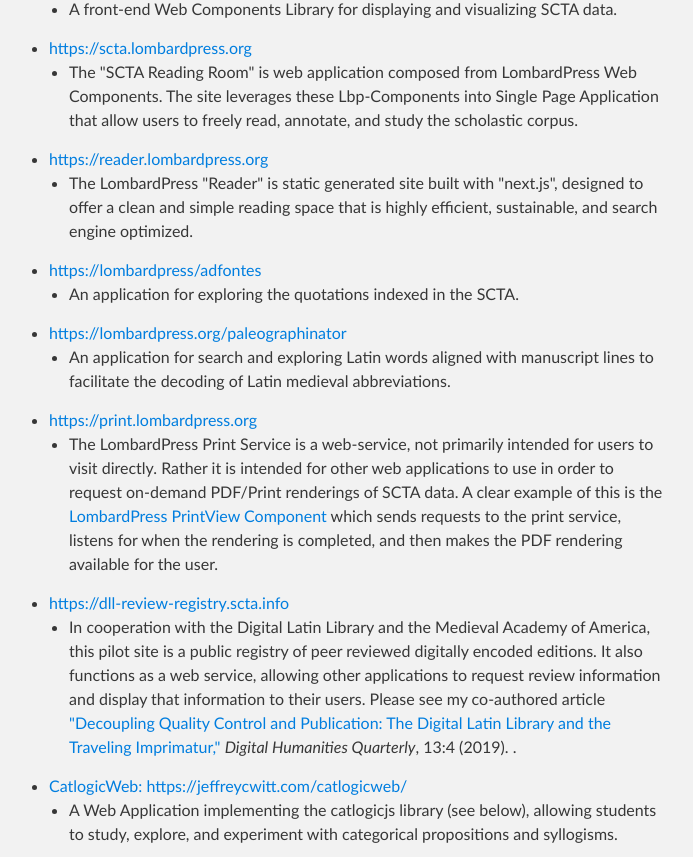
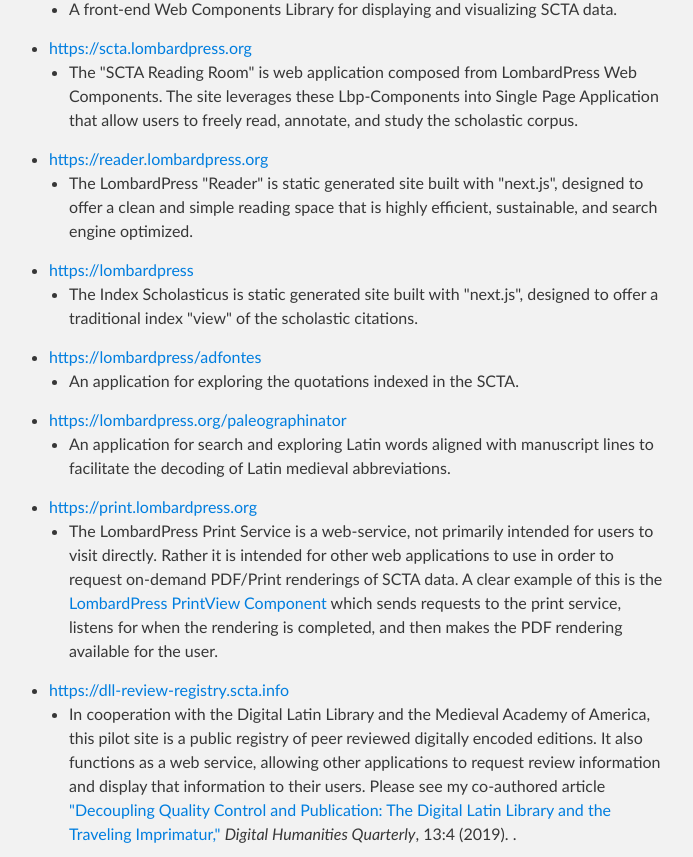
Before and after one commit to jeffreycwitt/jeffreycwitt.github.io, a Jekyll site: the page built from pages/digitalprojects.html, in a window 1280 px wide and 900 px high, scrolled down 1117 px, cut to the strip 0-857 px from the top of the window. Shown: the whole strip, without its empty margins (291-984 px from the left). Built offline with Jekyll 4.4.1, drawn with Linux system fonts in a browser that asks for light colours.

Commit message:
udpated digital projects

```diff
--- a/pages/digitalprojects.html
+++ b/pages/digitalprojects.html
@@ -135,6 +135,18 @@
             <li class="cv-list">The LombardPress "Reader" is static generated site built with "next.js", designed
                to offer a clean and simple reading space that is highly efficient, sustainable, and
                search engine optimized.</li>
+            </ul>
+         </li>
+      </ul>
+
+   <ul>
+
+      <li class="cv-list"><a href="https://lombardpress/index-scholasticus">https://lombardpress</a>
+
+         <ul>
+
+            <li class="cv-list">The Index Scholasticus is static generated site built with "next.js", designed to
+               offer a traditional index "view" of the scholastic citations.</li>
             </ul>
          </li>
       </ul>
```
Also changed, not shown: other parts of pages/digitalprojects.html (+1 -1 lines).
